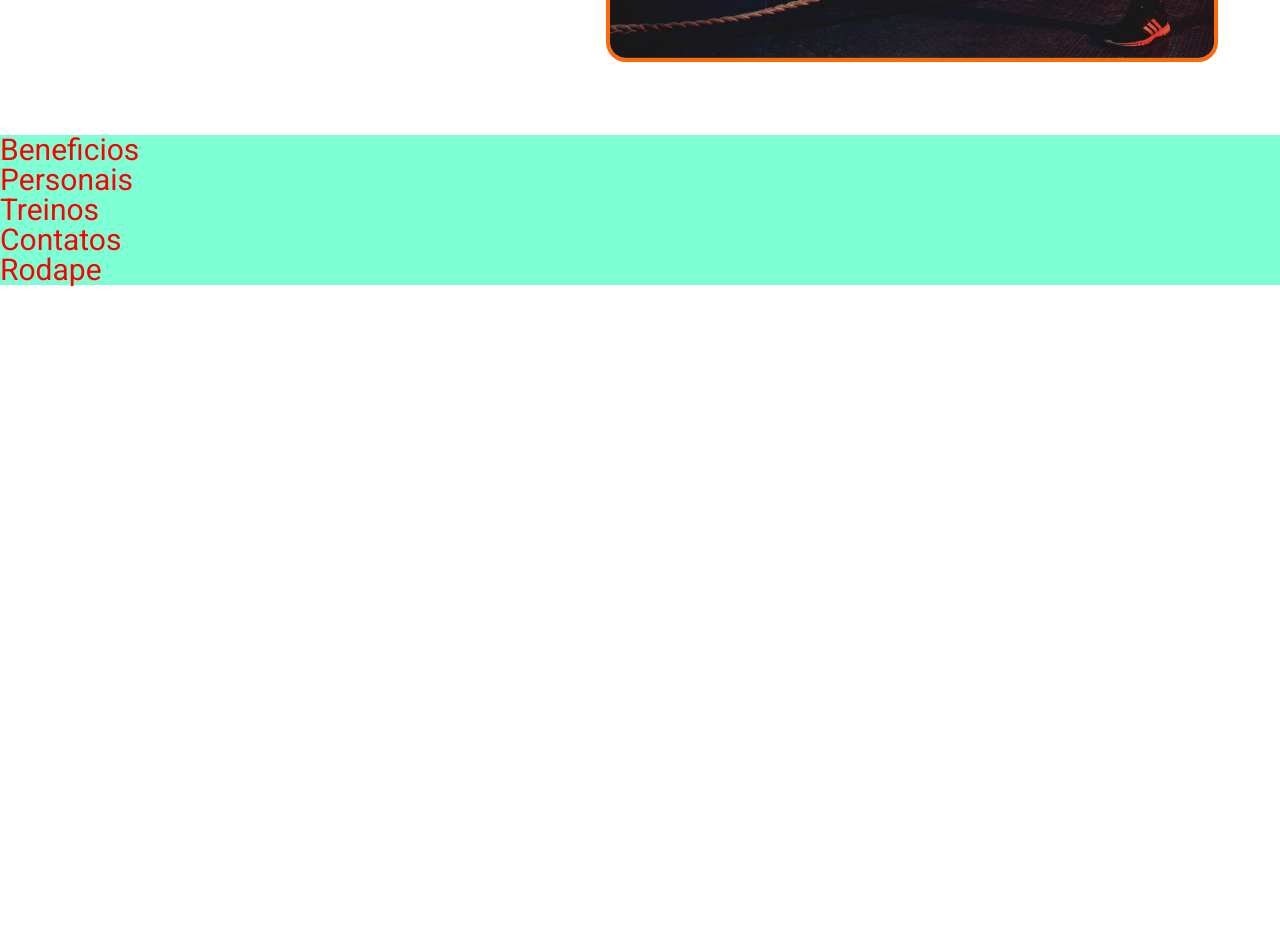
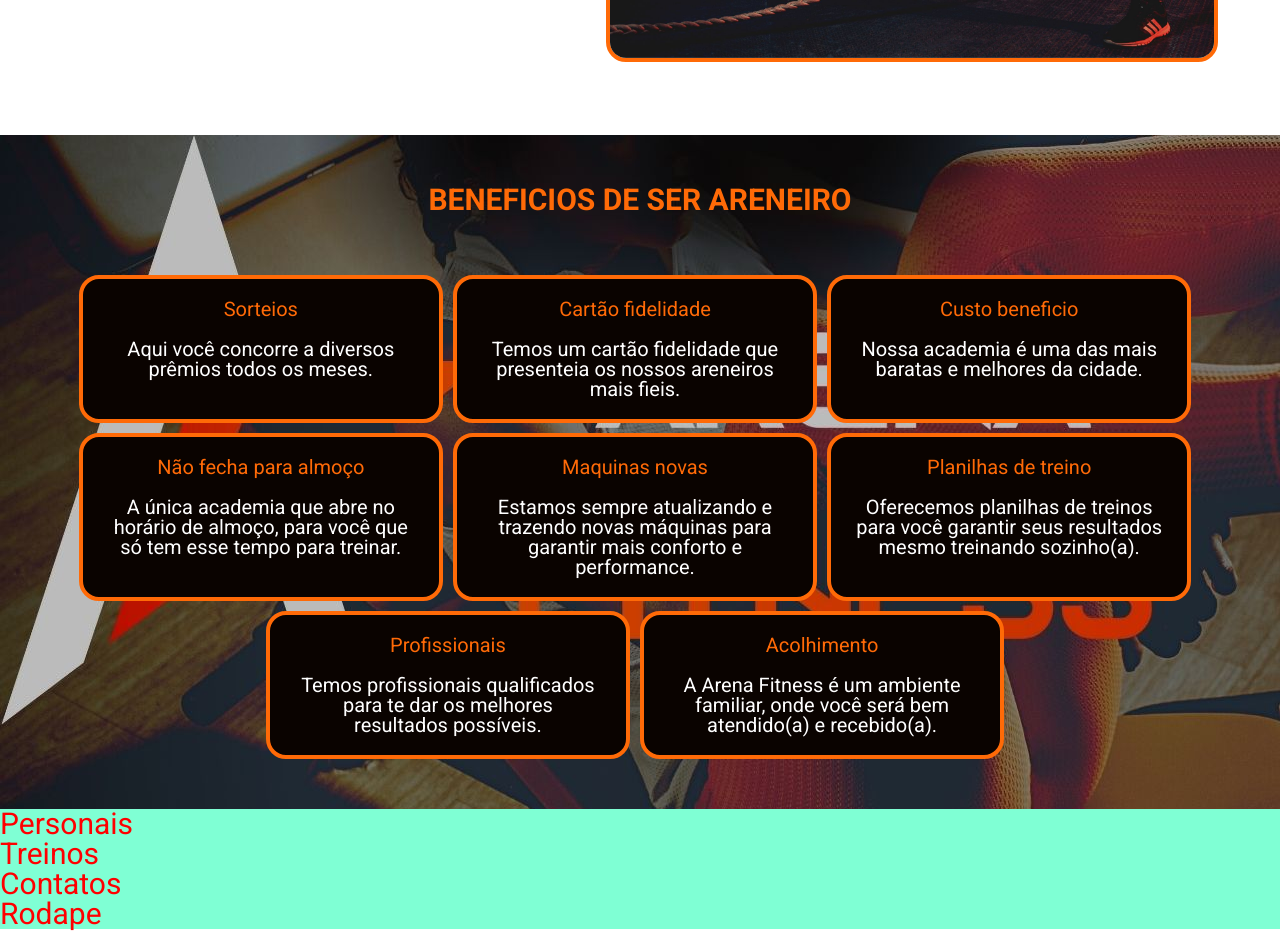
Before and after one commit to RickFerreira/arena-fitness, a React (Create React App) app: page / in a window 1280 px wide. Shown: the part 1120-2051 px from the top of the page. Before the commit the page ends 1407 px from the top, so only its background shows below. Built offline with nearby package versions, Linux system fonts and the light colour scheme.

Commit message:
Parte de BENEFICIOS pronta, com css e html

```diff
--- a/src/pages/Beneficios/Beneficios.module.scss
+++ b/src/pages/Beneficios/Beneficios.module.scss
@@ -1,5 +1,46 @@
 .AppStyle {
-    background-color:aquamarine;
-    color: red;
-    font-size: 30px;
+    $cinza: #222222;
+    $laranja: #ff6a07;
+
+    background-color: $cinza;
+    background: url(../../assets/img/fundo.jpg);
+    padding-inline: 70px;
+
+    h1{
+        color: $laranja;
+        font-weight: bold;
+        font-size: 30px;
+        text-align: center;
+        padding: 50px;
+    }
+    ul{
+        justify-content: center;
+        display: flex;
+        flex-wrap: wrap;
+        padding-bottom: 50px;
+
+        li{
+            background-color: rgb(10, 3, 0);
+            margin: 10px 10px 0 0;
+            width: calc(33% - 70px);
+            text-align: center;
+            border-radius: 6px;
+            padding: 20px 25px;
+
+            border:4px solid $laranja;
+            border-radius: 20px;
+
+            h2{
+                color: $laranja;
+                font-size: 20px;
+                margin-bottom: 20px;
+            }
+            p{
+                color: white;
+                font-size: 20px;
+            }
+        }
+
+    }
+
 }
--- a/src/pages/Beneficios/index.tsx
+++ b/src/pages/Beneficios/index.tsx
@@ -3,8 +3,43 @@ import styles from "./Beneficios.module.scss"
 
 export const Beneficios = () => {
   return (
-    <div className={styles.AppStyle}>
-      Beneficios
-    </div>
+    <section className={styles.AppStyle}>
+      <h1 >BENEFICIOS DE SER ARENEIRO</h1>
+      <ul>
+        <li>
+          <h2>Sorteios</h2>
+          <p>Aqui você concorre a diversos prêmios todos os meses.</p>
+        </li>
+        <li>
+          <h2>Cartão fidelidade</h2>
+          <p>Temos um cartão fidelidade que presenteia os nossos areneiros mais fieis.</p>
+        </li>
+        <li>
+          <h2>Custo beneficio</h2>
+          <p>Nossa academia é uma das mais baratas e melhores da cidade.</p>
+        </li>
+        <li>
+          <h2>Não fecha para almoço</h2>
+          <p>A única academia que abre no horário de almoço, para você que só tem esse tempo para treinar.</p>
+        </li>
+        <li>
+          <h2>Maquinas novas</h2>
+          <p>Estamos sempre atualizando e trazendo novas máquinas para garantir mais conforto e performance.</p>
+        </li>
+        <li>
+          <h2>Planilhas de treino</h2>
+          <p>Oferecemos planilhas de treinos para você garantir seus resultados mesmo treinando sozinho(a).</p>
+        </li>
+        <li>
+          <h2>Profissionais</h2>
+          <p>Temos profissionais qualificados para te dar os melhores resultados possíveis.</p>
+        </li>
+        <li>
+          <h2>Acolhimento</h2>
+          <p>A Arena Fitness é um ambiente familiar, onde você será bem atendido(a) e recebido(a). </p>
+        </li>
+      </ul>
+
+    </section>
   );
 }
--- a/src/pages/Sobre/index.tsx
+++ b/src/pages/Sobre/index.tsx
@@ -5,7 +5,7 @@ import localizacao from "../../assets/img/localizacao.jpg"
 
 export const Sobre = () => {
   return (
-    <div className={styles.AppStyle}>
+    <section className={styles.AppStyle}>
       <div>
         <h1>
           SOBRE A NOSSA ACADEMIA
@@ -20,6 +20,6 @@ export const Sobre = () => {
       <a href="#">
         <img src={localizacao} alt="Imagem da logo Arena Fitness Academia"/>
       </a>
-    </div>
+    </section>
   );
 }
```
Also changed, not shown: src/assets/img/fundo.jpg (added).
